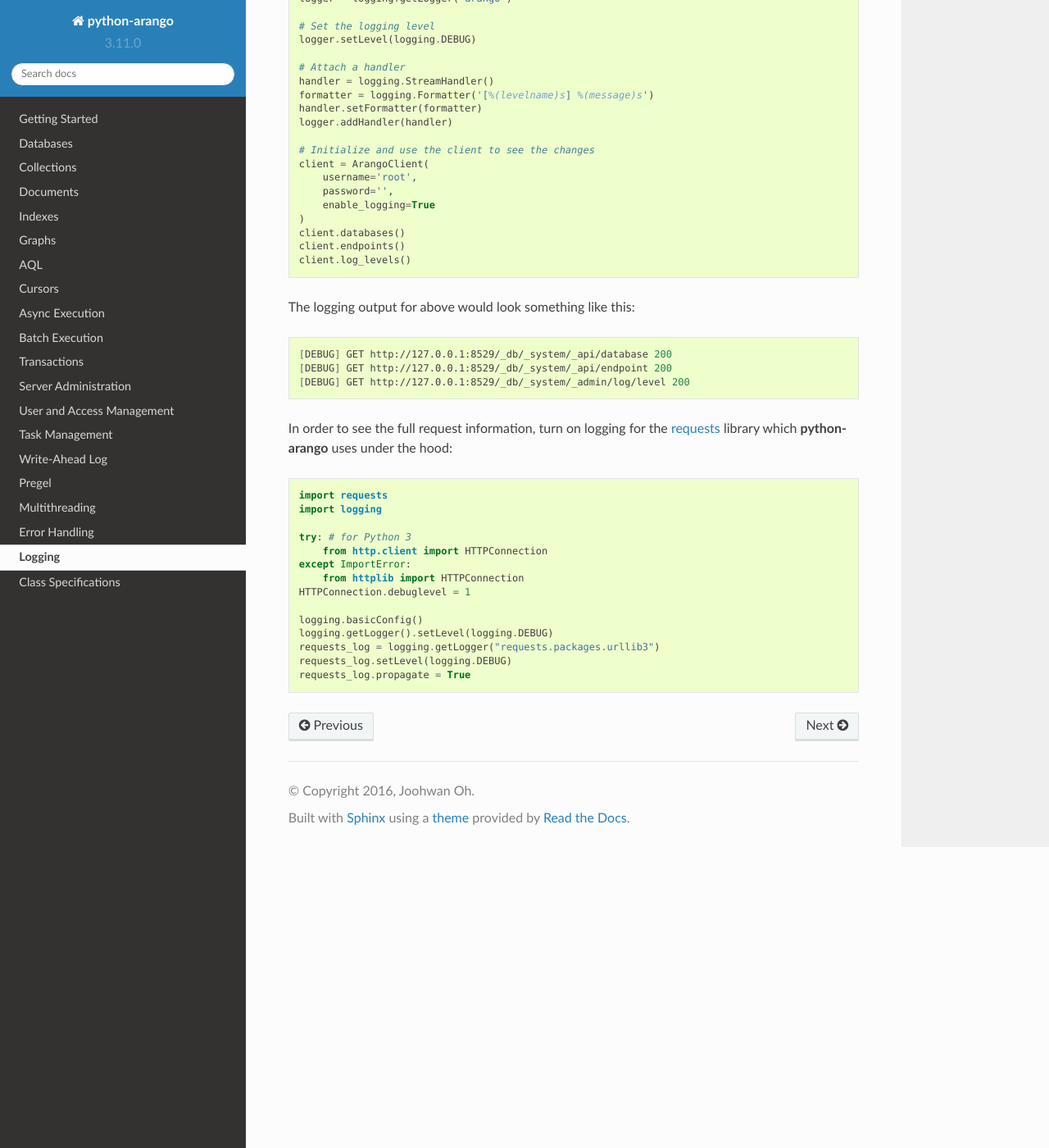
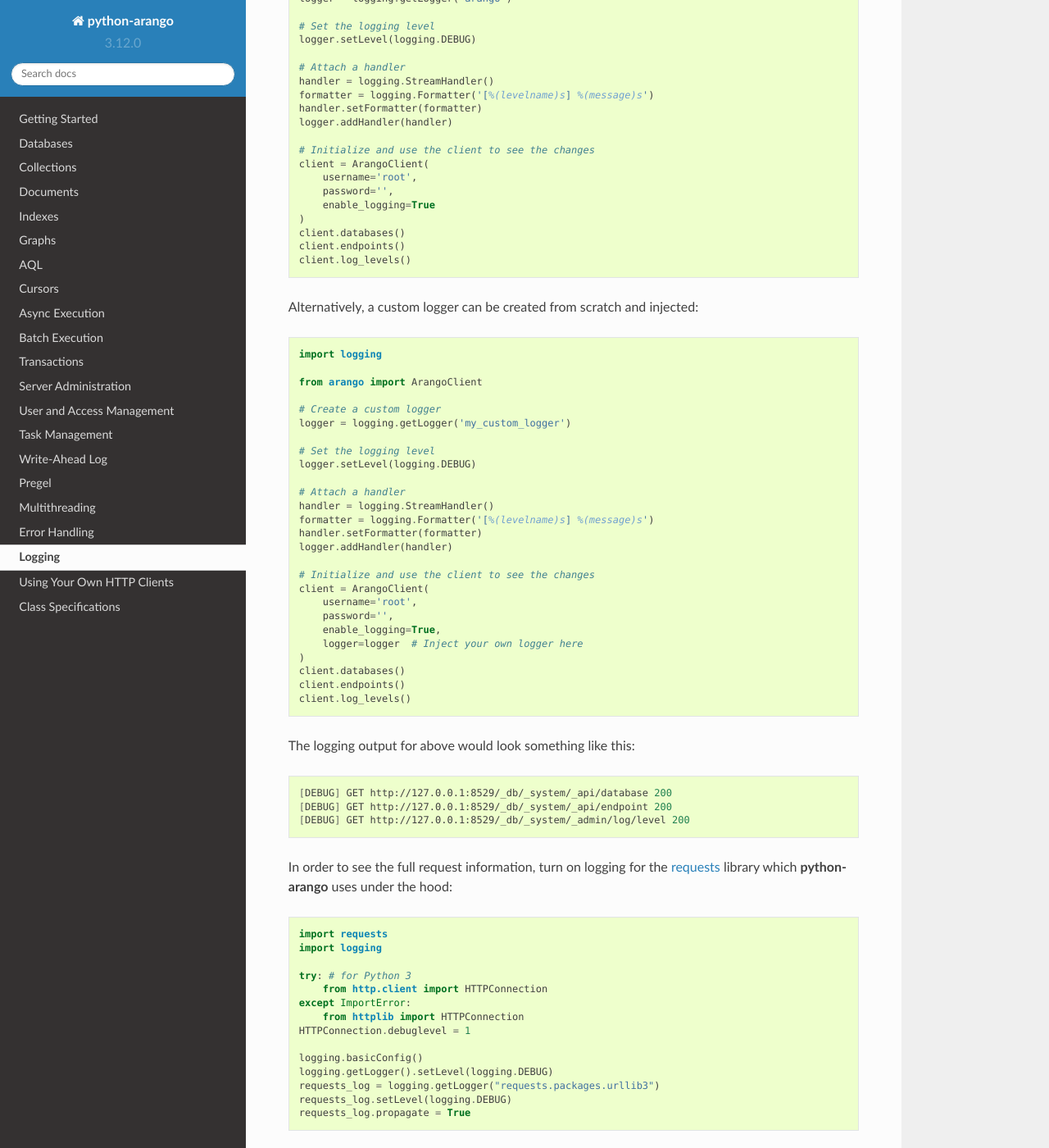
Before and after one commit to arangodb/python-arango, a Sphinx documentation site: the page built from docs/logging.rst, in a window 1280 px wide and 1400 px high, scrolled down 372 px. Shown: the whole window at 82% size. Built offline with Sphinx 7.4.7 and the Read the Docs theme 2.0.0, drawn with Linux system fonts in a browser that asks for light colours; some of the changed text lies outside the part shown.

Commit message:
Add logger parameter and update documentation on customer HTTP clients

```diff
--- a/arango/version.py
+++ b/arango/version.py
@@ -1 +1 @@
-VERSION = '3.11.0'
+VERSION = '3.12.0'
--- a/docs/index.rst
+++ b/docs/index.rst
@@ -73,4 +73,5 @@ Contents
     threading
     errors
     logging
+    http
     classes
--- a/docs/logging.rst
+++ b/docs/logging.rst
@@ -35,6 +35,37 @@ Here is an example showing how the logger can be enabled and customized:
     client.endpoints()
     client.log_levels()
 
+Alternatively, a custom logger can be created from scratch and injected:
+
+.. code-block:: python
+
+    import logging
+
+    from arango import ArangoClient
+
+    # Create a custom logger
+    logger = logging.getLogger('my_custom_logger')
+
+    # Set the logging level
+    logger.setLevel(logging.DEBUG)
+
+    # Attach a handler
+    handler = logging.StreamHandler()
+    formatter = logging.Formatter('[%(levelname)s] %(message)s')
+    handler.setFormatter(formatter)
+    logger.addHandler(handler)
+
+    # Initialize and use the client to see the changes
+    client = ArangoClient(
+        username='root',
+        password='',
+        enable_logging=True,
+        logger=logger  # Inject your own logger here
+    )
+    client.databases()
+    client.endpoints()
+    client.log_levels()
+
 
 The logging output for above would look something like this:
 
@@ -66,3 +95,9 @@ library which **python-arango** uses under the hood:
     requests_log = logging.getLogger("requests.packages.urllib3")
     requests_log.setLevel(logging.DEBUG)
     requests_log.propagate = True
+
+
+Note that if **python-arango**'s default HTTP client, which uses requests_, is
+overridden with a custom one, the example above may not work.
+
+.. _requests: https://github.com/requests/requests
```
Also changed, not shown: other parts of docs/logging.rst (+0 -2 lines), docs/classes.rst (+9 -0 lines), docs/http.rst (added, +162 -0 lines), 7 other files.
